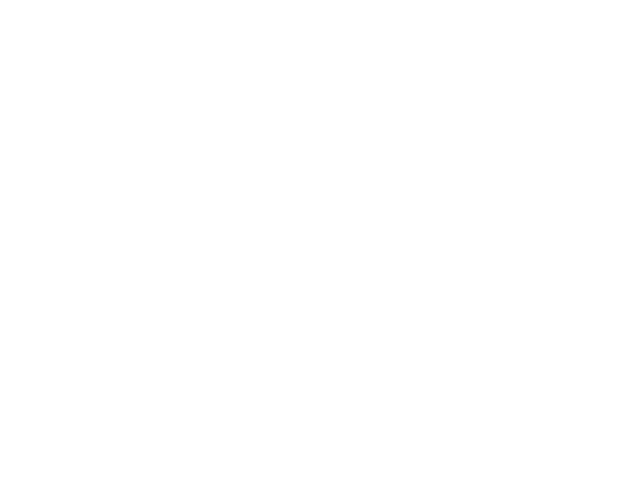
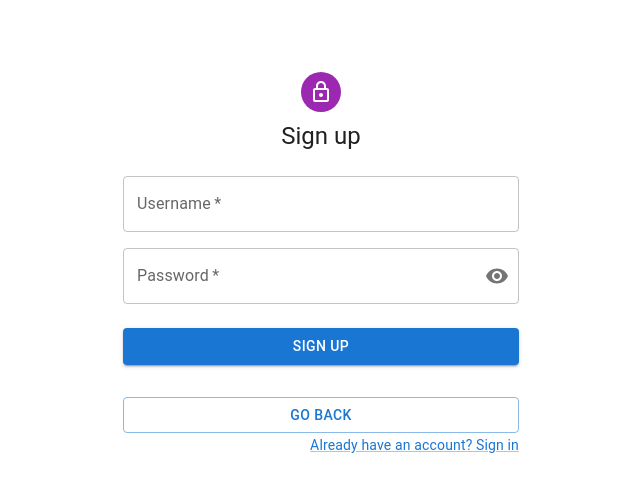
Before and after one commit to natheraf/redo, a React (Create React App) app in the folder client/: page /register in a window 1280 px wide. Before the commit this address had no page. Shown: the top 492 px of the page, without its empty margins (319-959 px from the left). Built offline with nearby package versions, Linux system fonts and the light colour scheme.

Commit message:
sign up page and fixed critial bugs in login logic

```diff
--- a/client/src/App.js
+++ b/client/src/App.js
@@ -1,6 +1,7 @@
 import {Landing} from './Landing.js';
 import {Login} from './Login.js';
 import { Home } from './Home.js';
+import  Register  from './Register.js';
 import './App.css';
 import storeUserDataSetup from './testUserData.js';
 import { BrowserRouter, Routes, Route } from 'react-router-dom';
@@ -14,6 +15,8 @@
         <Route path="/" element = {<Landing/>} />
         <Route path="/login" element = {<Login/>} />
         <Route path="/home" element = {<Home/>} />
+        <Route path="/register" element = {<Register/>} />
+
       </Routes>
     </BrowserRouter>
 
--- a/client/src/Login.js
+++ b/client/src/Login.js
@@ -30,11 +30,17 @@
 
     const handleSubmit = async (event) => {
         event.preventDefault();
-        try {
+        // Retrieve users from localStorage
+        const users = JSON.parse(localStorage.getItem('testUserData')) || [];
+        // Check if user exists and password matches
+        const userExists = users.find(user => user.username === username && user.password === password);
+
+        if (userExists) {
+            // User found and password matches
             navigate('/home'); // Redirect on successful login
-        } catch (error) {
-            console.error('Login error:', error);
-            setLoginStatus('An error occurred. Please try again later.');
+        } else {
+            // User not found or password does not match
+            setLoginStatus('Invalid username or password. Please try again.');
         }
     };
 
@@ -123,6 +129,15 @@
                         >
                             Go Back
                         </Button>
+                        <Button
+                            // button component to navigate to the register page
+                            fullWidth
+                            variant="text"
+                            sx={{ mt: 1, mb: 2 }}
+                            onClick={() => navigate('/register')} // Use navigate to go to the register page
+                        >
+                            Register
+                        </Button>
                     </Box>
                 </Box>
             </Container>
--- /dev/null
+++ b/client/src/Register.js
@@ -0,0 +1,146 @@
+import * as React from 'react';
+import { useState } from 'react'; // Import useState
+import InputAdornment from '@mui/material/InputAdornment';
+import IconButton from '@mui/material/IconButton'; // Import IconButton
+import Visibility from '@mui/icons-material/Visibility';
+import VisibilityOff from '@mui/icons-material/VisibilityOff';
+import Avatar from '@mui/material/Avatar';
+import Button from '@mui/material/Button';
+import CssBaseline from '@mui/material/CssBaseline';
+import TextField from '@mui/material/TextField';
+import Link from '@mui/material/Link';
+import Grid from '@mui/material/Grid';
+import Box from '@mui/material/Box';
+import LockOutlinedIcon from '@mui/icons-material/LockOutlined';
+import Typography from '@mui/material/Typography';
+import Container from '@mui/material/Container';
+import { createTheme, ThemeProvider } from '@mui/material/styles';
+import { useNavigate } from 'react-router-dom';
+
+const defaultTheme = createTheme();
+
+export default function SignUp() {
+    const [showPassword, setShowPassword] = useState(false);
+    const navigate = useNavigate();
+
+    const handleSubmit = (event) => {
+        event.preventDefault();
+        const data = new FormData(event.currentTarget);
+        const username = data.get('username');
+        const password = data.get('password');
+
+        if (username.trim() === '' || password.trim() === '') {
+            alert('Please fill in all fields.');
+            return;
+        }
+
+        if (registerUser(username, password)) {
+            navigate('/login');
+        } else {
+            alert('Username is already taken.');
+        }
+    };
+
+    const togglePasswordVisibility = () => {
+        setShowPassword(!showPassword);
+    };
+
+    return (
+        <ThemeProvider theme={defaultTheme}>
+            <Container component="main" maxWidth="xs">
+                <CssBaseline />
+                <Box
+                    sx={{
+                        marginTop: 8,
+                        display: 'flex',
+                        flexDirection: 'column',
+                        alignItems: 'center',
+                    }}
+                >
+                    <Avatar sx={{ m: 1, bgcolor: 'secondary.main' }}>
+                        <LockOutlinedIcon />
+                    </Avatar>
+                    <Typography component="h1" variant="h5">
+                        Sign up
+                    </Typography>
+                    <Box component="form" noValidate onSubmit={handleSubmit} sx={{ mt: 3 }}>
+                        <Grid container spacing={2}>
+                            <Grid item xs={12}>
+                                <TextField
+                                    required
+                                    fullWidth
+                                    id="username"
+                                    label="Username"
+                                    name="username"
+                                    autoComplete="username"
+                                />
+                            </Grid>
+                            <Grid item xs={12}>
+                                <TextField
+                                    required
+                                    fullWidth
+                                    name="password"
+                                    label="Password"
+                                    type={showPassword ? 'text' : 'password'}
+                                    id="password"
+                                    autoComplete="new-password"
+                                    InputProps={{
+                                        endAdornment: (
+                                            <InputAdornment position="end">
+                                                <IconButton
+                                                    aria-label="toggle password visibility"
+                                                    onClick={togglePasswordVisibility}
+                                                    edge="end"
+                                                >
+                                                    {showPassword ? <VisibilityOff /> : <Visibility />}
+                                                </IconButton>
+                                            </InputAdornment>
+                                        ),
+                                    }}
+                                />
+                            </Grid>
+                        </Grid>
+                        <Button
+                            type="submit"
+                            fullWidth
+                            variant="contained"
+                            sx={{ mt: 3, mb: 2 }}
+                        >
+                            Sign Up
+                        </Button>
+                        <Button
+                            fullWidth
+                            variant="outlined"
+                            sx={{ mt: 2 }}
+                            onClick={() => navigate('/')} // Go back to landing page
+                        >
+                            Go Back
+                        </Button>
+                        <Grid container justifyContent="flex-end">
+                            <Grid item>
+                                <Link href="#" variant="body2" onClick={() => navigate('/login')}>
+                                    Already have an account? Sign in
+                                </Link>
+                            </Grid>
+                        </Grid>
+                    </Box>
+                </Box>
+            </Container>
+        </ThemeProvider>
+    );
+}
+
+// WARNING: This is for testing purposes only. This is not a secure way to store user data.
+function registerUser(username, password) {
+    // Placeholder for checking username uniqueness and storing new user
+    const users = JSON.parse(localStorage.getItem('testUserData')) || [];
+    const userExists = users.some(user => user.username === username);
+
+    if (!userExists) {
+        users.push({ username, password });
+        localStorage.setItem('testUserData', JSON.stringify(users));
+        return true;
+    } else {
+        return false;
+    }
+}
```
